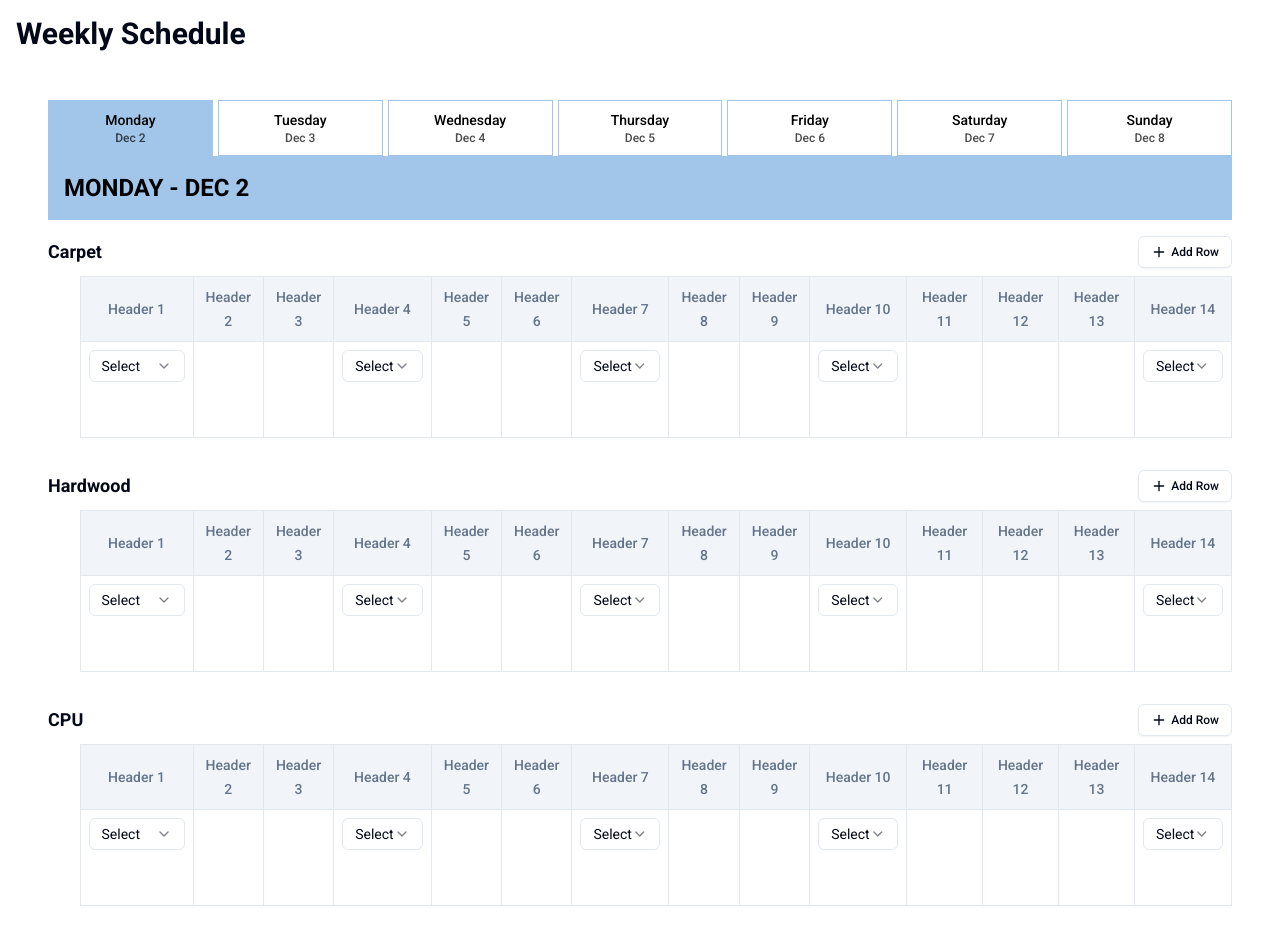
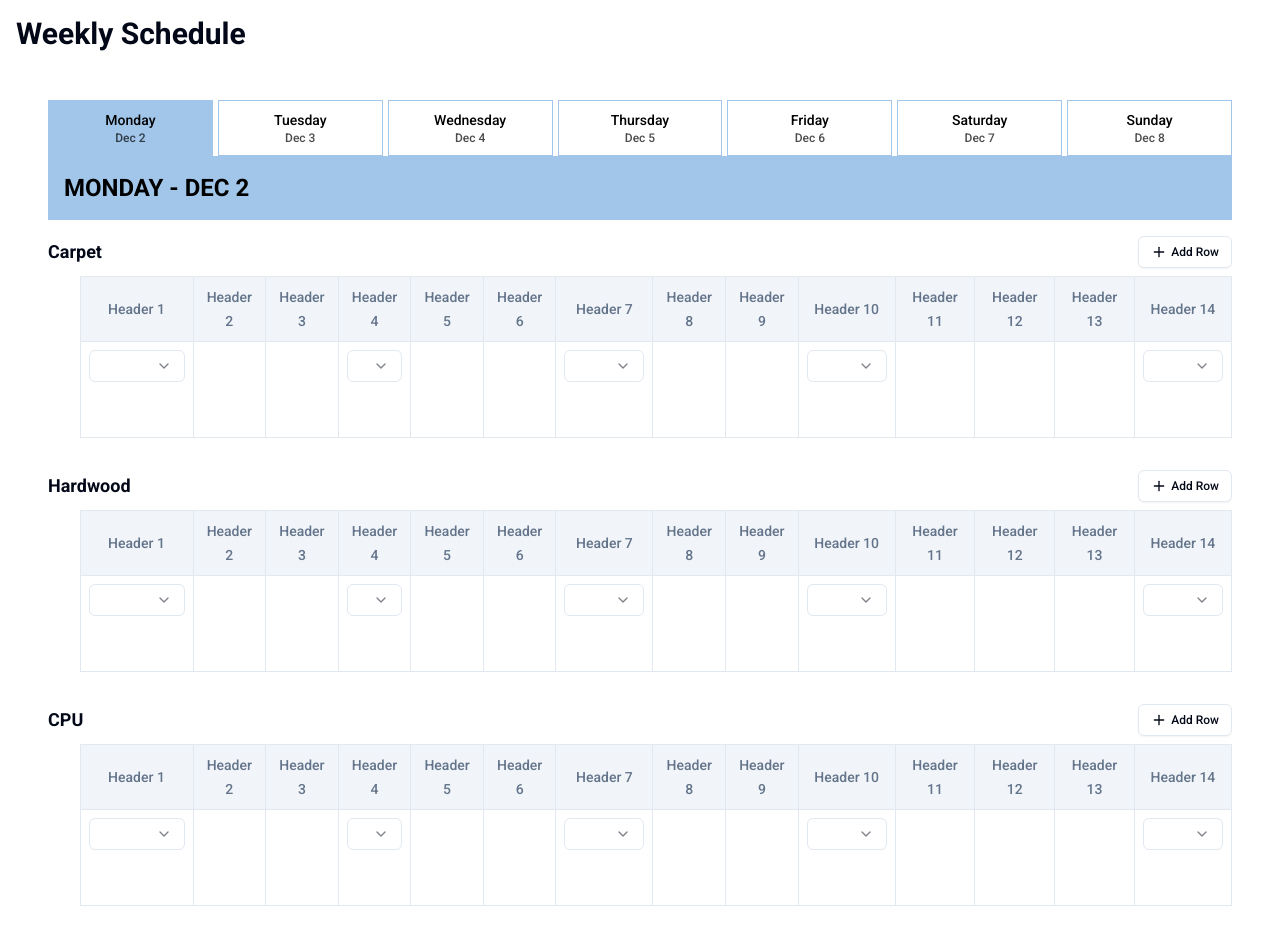
Before and after one commit to davemelk100/3ringer, a Next.js app: page / in a window 1280 px wide. Shown: the top 944 px of the page. Built offline with nearby package versions, Linux system fonts and the light colour scheme.

Commit message:
updates to show nothing in dropdowns when inactive

```diff
--- a/components/schedule/configurable-dropdown.tsx
+++ b/components/schedule/configurable-dropdown.tsx
@@ -68,7 +68,7 @@ export function ConfigurableDropdown({
         }
       >
         <SelectTrigger ref={triggerRef} className="w-full h-8">
-          <SelectValue placeholder="Select" />
+          <SelectValue placeholder="" />
         </SelectTrigger>
         <SelectContent>
           {options.map((option) => (
--- a/components/schedule/status-dropdown.tsx
+++ b/components/schedule/status-dropdown.tsx
@@ -27,7 +27,7 @@ export function StatusDropdown({ sectionId, rowIndex, day }: StatusDropdownProps
     <div className="flex flex-col gap-2">
       <Select value="" onValueChange={(value) => updateRowStatus(statusKey, value as RowStatus)}>
         <SelectTrigger ref={triggerRef} className="w-24 h-8">
-          <SelectValue placeholder="Select" />
+          <SelectValue placeholder="" />
         </SelectTrigger>
         <SelectContent>
           <SelectItem value="Vacant">Vacant</SelectItem>
--- a/components/schedule/yes-no-dropdown.tsx
+++ b/components/schedule/yes-no-dropdown.tsx
@@ -21,7 +21,7 @@ export function YesNoDropdown({ value, onChange }: YesNoDropdownProps) {
     <div className="flex flex-col gap-2">
       <Select value="" onValueChange={onChange}>
         <SelectTrigger ref={triggerRef} className="w-20 h-8">
-          <SelectValue placeholder="Select" />
+          <SelectValue placeholder="" />
         </SelectTrigger>
         <SelectContent>
           <SelectItem value="yes">Yes</SelectItem>
```
